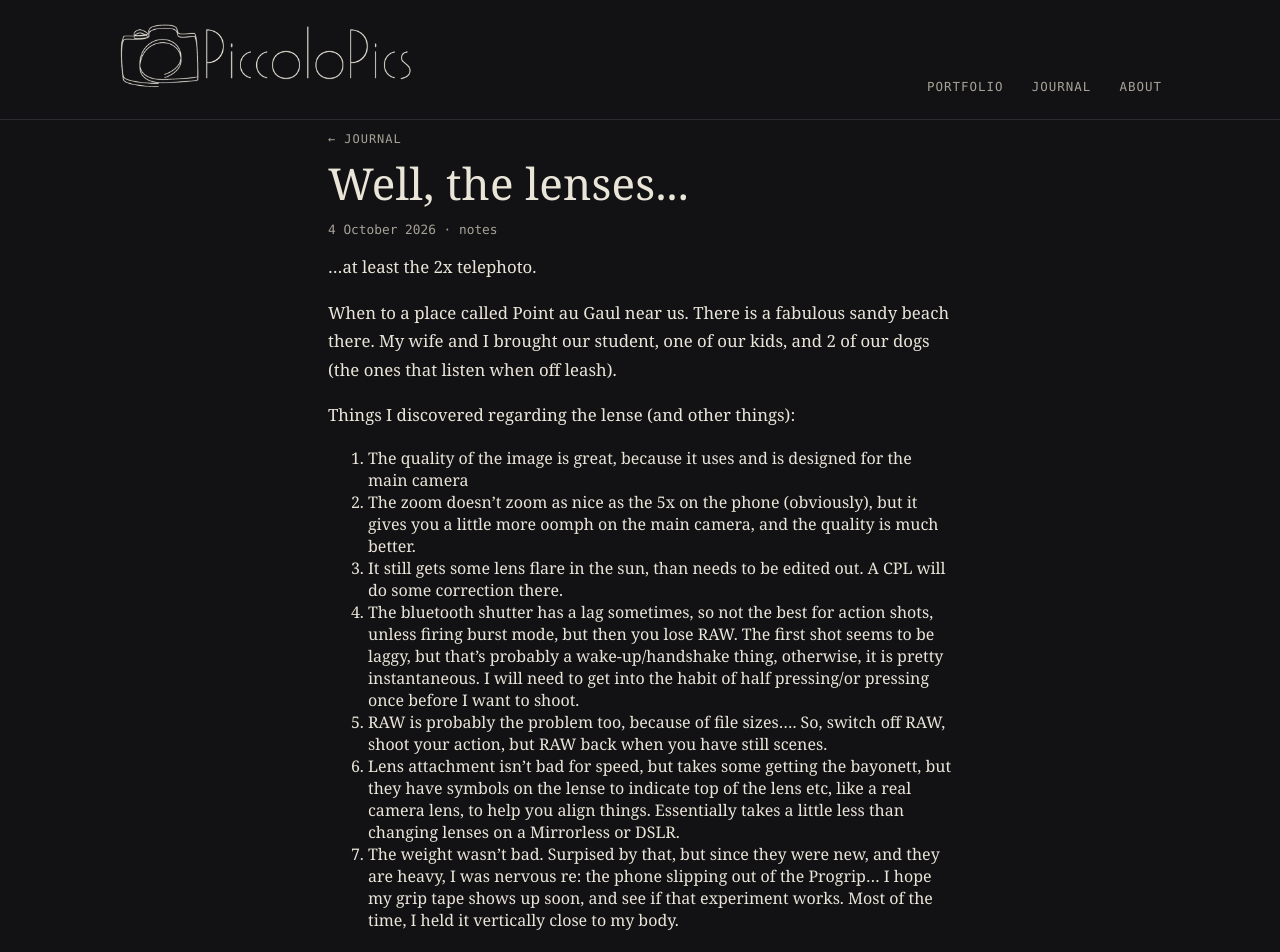
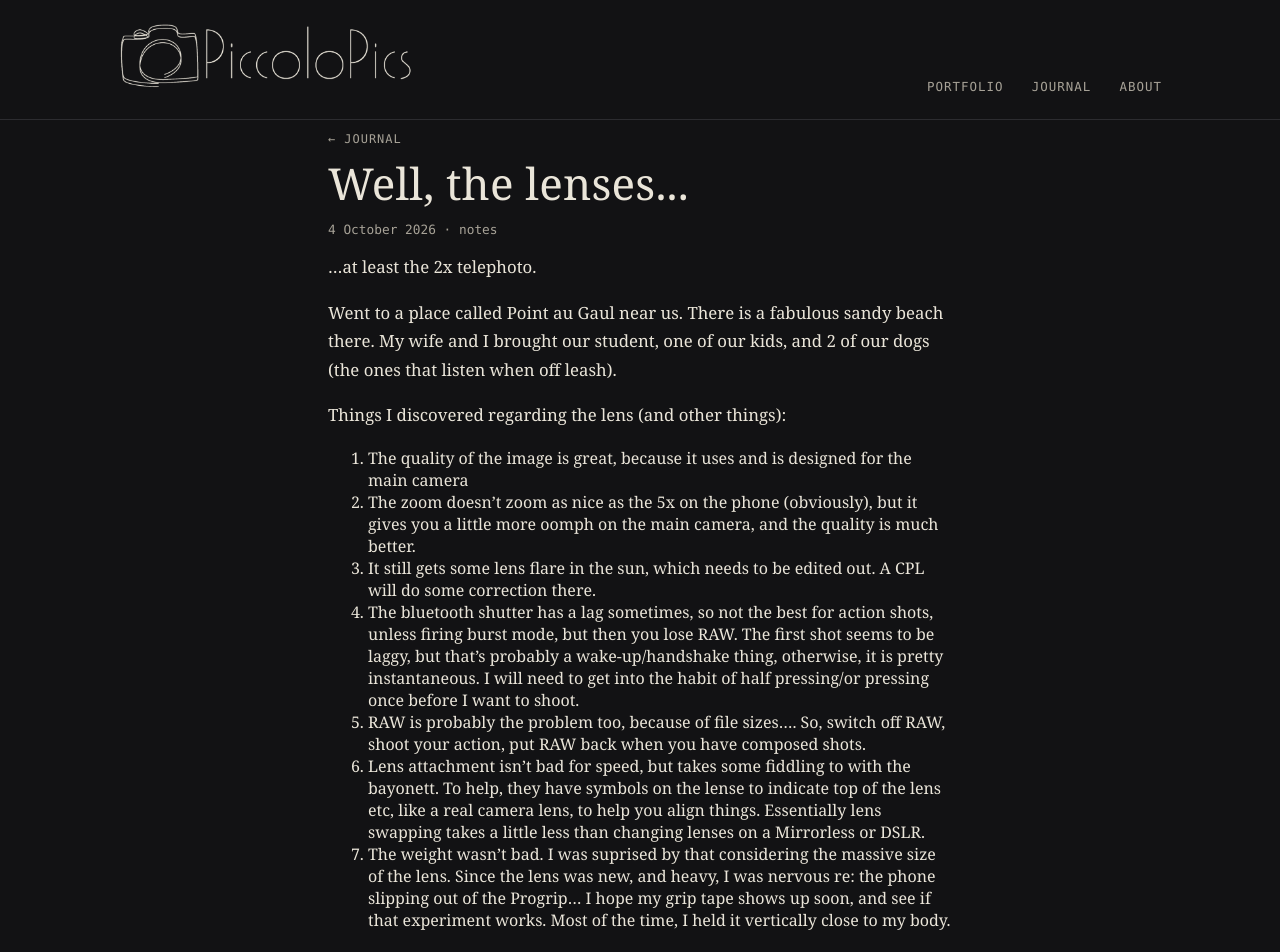
Before and after one commit to moosepic/portfolio, a Jekyll site: the page built from _posts/2026-10-04-Point_au_Gaul.md, in a window 1280 px wide and 1400 px high. Shown: the top 952 px of the window. Built offline with Jekyll 4.4.1, drawn with Linux system fonts in a browser that asks for light colours.

Commit message:
fixed spelling errors.

```diff
--- a/_posts/2026-10-04-Point_au_Gaul.md
+++ b/_posts/2026-10-04-Point_au_Gaul.md
@@ -5,16 +5,16 @@ tags: [notes]
 <div class="about-copy" markdown="1">
 ...at least the 2x telephoto.
 
-When to a place called Point au Gaul near us. There is a fabulous sandy beach there.  My wife and I brought our student, one of our kids, and 2 of our dogs (the ones that listen when off leash).
+Went to a place called Point au Gaul near us. There is a fabulous sandy beach there.  My wife and I brought our student, one of our kids, and 2 of our dogs (the ones that listen when off leash).
 
-Things I discovered regarding the lense (and other things):
+Things I discovered regarding the lens (and other things):
 1. The quality of the image is great, because it uses and is designed for the main camera
 2. The zoom doesn't zoom as nice as the 5x on the phone (obviously), but it gives you a little more oomph on the main camera, and the quality is much better.
-3. It still gets some lens flare in the sun, than needs to be edited out. A CPL will do some correction there.
+3. It still gets some lens flare in the sun, which needs to be edited out. A CPL will do some correction there.
 4. The bluetooth shutter has a lag sometimes, so not the best for action shots, unless firing burst mode, but then you lose RAW.  The first shot seems to be laggy, but that's probably a wake-up/handshake thing, otherwise, it is pretty instantaneous. I will need to get into the habit of half pressing/or pressing once before I want to shoot.
-5. RAW is probably the problem too, because of file sizes....  So, switch off RAW, shoot your action, but RAW back when you have still scenes.
-6. Lens attachment isn't bad for speed, but takes some getting the bayonett, but they have symbols on the lense to indicate top of the lens etc, like a real camera lens, to help you align things. Essentially takes a little less than changing lenses on a Mirrorless or DSLR.
-7. The weight wasn't bad. Surpised by that, but since they were new, and they are heavy, I was nervous re: the phone slipping out of the Progrip... I hope my grip tape shows up soon, and see if that experiment works. Most of the time, I held it vertically close to my body.
+5. RAW is probably the problem too, because of file sizes....  So, switch off RAW, shoot your action, put RAW back when you have composed shots.
+6. Lens attachment isn't bad for speed, but takes some fiddling to with the bayonett. To help, they have symbols on the lense to indicate top of the lens etc, like a real camera lens, to help you align things. Essentially lens swapping takes a little less than changing lenses on a Mirrorless or DSLR.
+7. The weight wasn't bad. I was suprised by that considering the massive size of the lens. Since the lens was new, and heavy, I was nervous re: the phone slipping out of the Progrip... I hope my grip tape shows up soon, and see if that experiment works. Most of the time, I held it vertically close to my body.
 
 Here's some samples, straight out of the camera (well I did slightly rotate the horizon in one)
   <figure>
```
